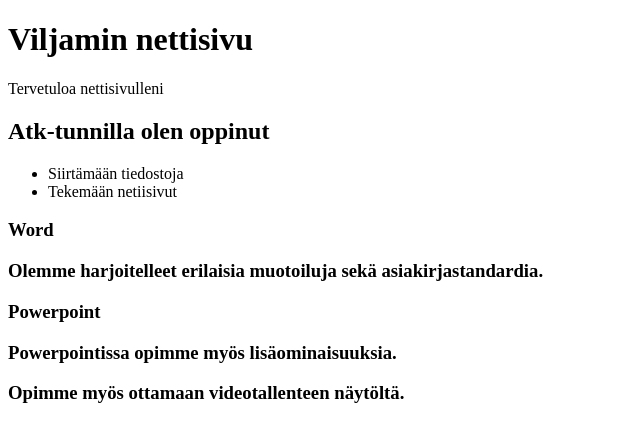
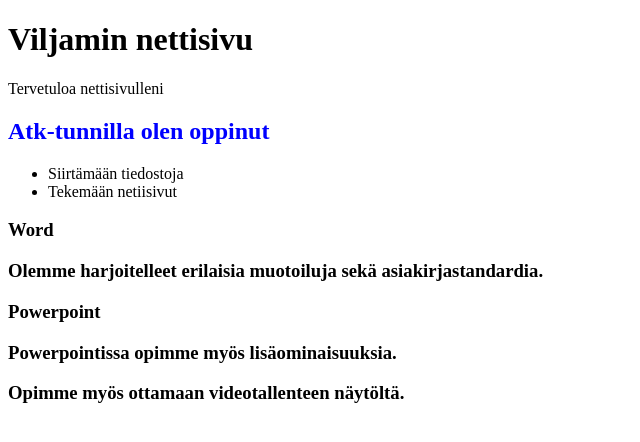
Before and after one commit to palperi/palperi.github.io, a plain HTML site: page index.html in a window 1280 px wide. Shown: the whole page, without its empty margins (0-640 px from the left). Drawn offline with Linux system fonts and the light colour scheme.

Commit message:
Update index.html

```diff
--- a/index.html
+++ b/index.html
@@ -1,7 +1,13 @@
 <!DOCTYPE html>
 <html>
     <head>
+
         <title>Viljamin nettisivu</title>
+        <style>
+            h2{
+                color: blue
+            }
+        </style>
     </head>
     <body>
         <h1>Viljamin nettisivu</h1>
```
